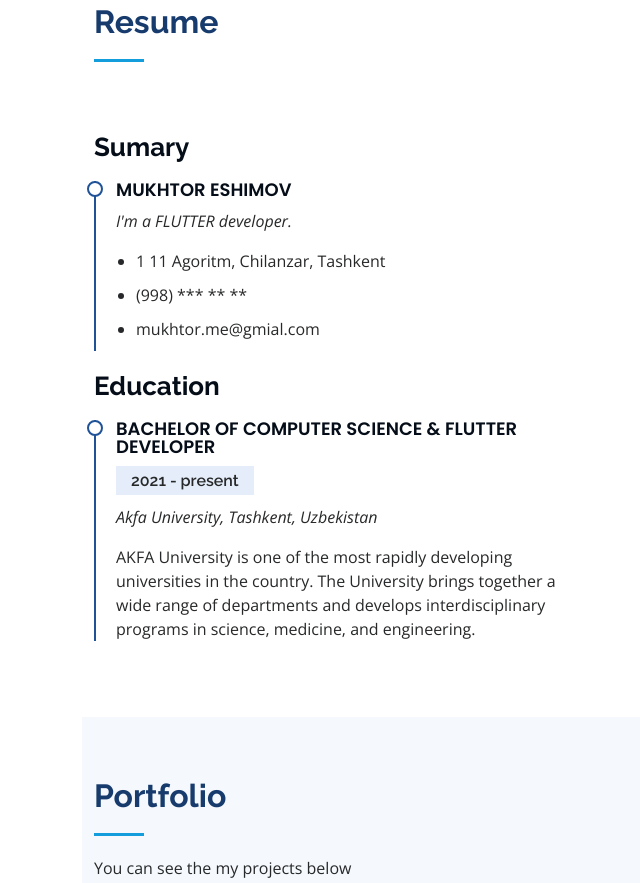
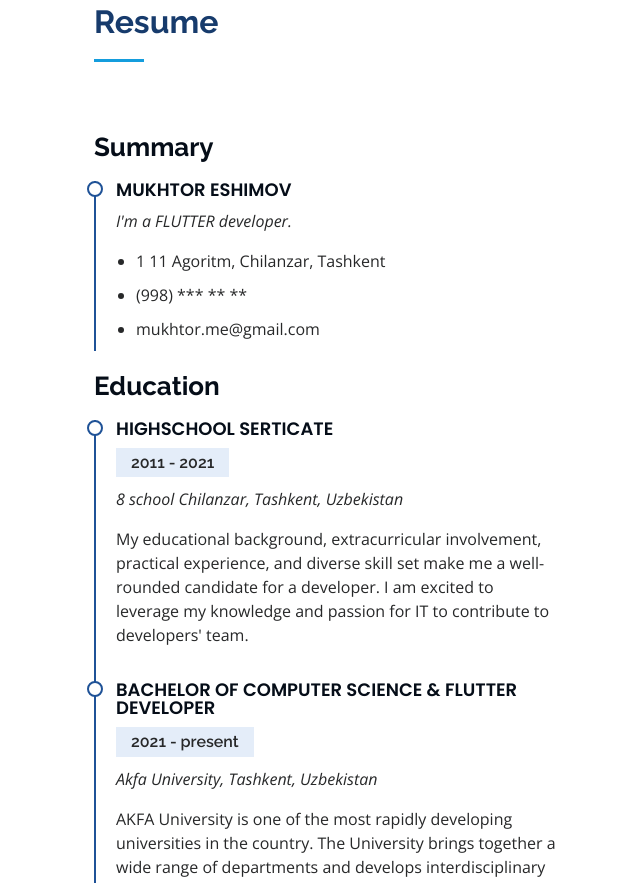
Before and after one commit to Mukhtor13/Mukhtor13.github.io, a plain HTML site: page index.html in a window 1280 px wide. Shown: the part 1856-2739 px from the top of the page, without its empty margins (218-858 px from the left). Drawn offline with nearby package versions, Linux system fonts and the light colour scheme.

Commit message:
editing has done

```diff
--- a/index.html
+++ b/index.html
@@ -107,7 +107,8 @@
               <div class="col-lg-6">
                 <ul>
                   <li><i class="bi bi-chevron-right"></i> <strong>Birthday:</strong> <span>13 March 2003</span></li>
-                  <li><i class="bi bi-chevron-right"></i> <strong>Website:</strong> <span>mukhtor.me</span></li>
+                  <li><i class="bi bi-chevron-right"></i> <strong>Website:</strong> <span><a
+                        href="https://mukhtor.me/">https://mukhtor.me/</a></span></li>
                   <li><i class="bi bi-chevron-right"></i> <strong>Phone:</strong> <span>+998 ** *** ** **</span></li>
                   <li><i class="bi bi-chevron-right"></i> <strong>City:</strong> <span>Tashkent, UZBEKISTAN</span></li>
                 </ul>
@@ -116,7 +117,8 @@
                 <ul>
                   <li><i class="bi bi-chevron-right"></i> <strong>Age:</strong> <span>20</span></li>
                   <li><i class="bi bi-chevron-right"></i> <strong>Degree:</strong> <span>Bechelore</span></li>
-                  <li><i class="bi bi-chevron-right"></i> <strong>PhEmailone:</strong> <span>mukhtor.me@gmail.com</span>
+                  <li><i class="bi bi-chevron-right"></i> <strong>Email:</strong> <span><a
+                        href="https://mukhtor.me@gmail.com">mukhtor.me@gmail.com</a></span>
                   </li>
                   <li><i class="bi bi-chevron-right"></i> <strong>Freelance:</strong> <span>Available</span></li>
                 </ul>
@@ -290,14 +292,14 @@
 
         <div class="row">
           <div class="col-lg-6" data-aos="fade-up">
-            <h3 class="resume-title">Sumary</h3>
+            <h3 class="resume-title">Summary</h3>
             <div class="resume-item pb-0">
               <h4>Mukhtor Eshimov</h4>
               <p><em>I'm a FLUTTER developer.</em></p>
               <ul>
                 <li>1 11 Agoritm, Chilanzar, Tashkent</li>
                 <li>(998) *** ** **</li>
-                <li>mukhtor.me@gmial.com</li>
+                <li>mukhtor.me@gmail.com</li>
               </ul>
             </div>
 
@@ -309,6 +311,14 @@
               <p>Qui deserunt veniam. Et sed aliquam labore tempore sed quisquam iusto autem sit. Ea vero voluptatum qui
                 ut dignissimos deleniti nerada porti sand markend</p>
             </div> -->
+            <div class="resume-item">
+              <h4>Highschool Serticate</h4>
+              <h5>2011 - 2021</h5>
+              <p><em>8 school Chilanzar, Tashkent, Uzbekistan</em></p>
+              <p>My educational background, extracurricular involvement, practical experience, and diverse skill set
+                make me a well-rounded candidate for a developer. I am excited to leverage my
+                knowledge and passion for IT to contribute to developers' team.</p>
+            </div>
             <div class="resume-item">
               <h4>Bachelor of Computer Science &amp; Flutter Developer</h4>
               <h5>2021 - present</h5>
```
